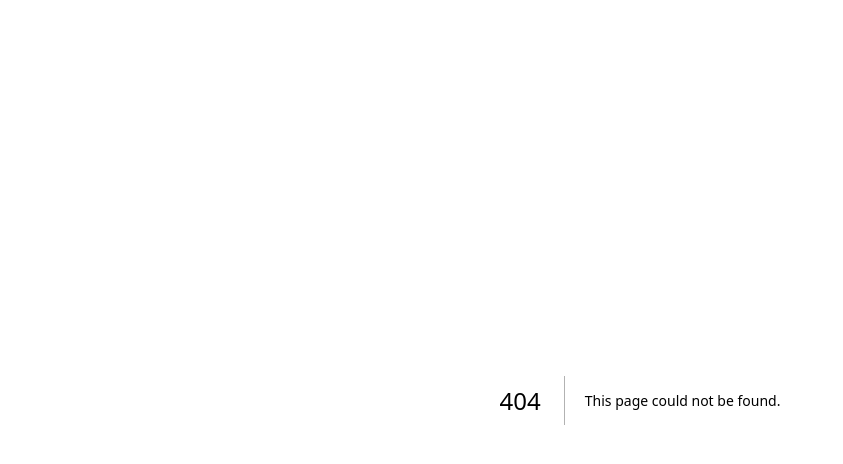
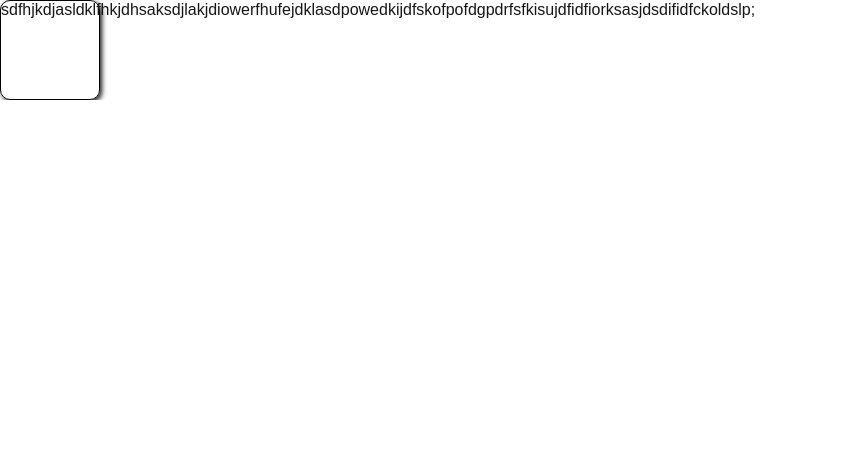
Before and after one commit to Raman-Shakya/Trash-Track, a Next.js app: page /dashboard in a window 1280 px wide. Before the commit this address had no page. Shown: the top 464 px of the page, without its empty margins (0-843 px from the left). Built offline with nearby package versions, Linux system fonts and the light colour scheme.

Commit message:
dashboard folder created

```diff
--- /dev/null
+++ b/src/app/dashboard/page.js
@@ -0,0 +1,12 @@
+"use client";
+
+import styles from './page.module.css'
+import { useRef, useState, useEffect } from 'react';
+
+export default function Dashboard() {
+    return <div className={styles.card}>
+        <div  className={styles.cardContent}>
+            <p>sdfhjkdjasldklfhkjdhsaksdjlakjdiowerfhufejdklasdpowedkijdfskofpofdgpdrfsfkisujdfidfiorksasjdsdifidfckoldslp;</p>
+        </div>
+    </div>;
+}
--- /dev/null
+++ b/src/app/dashboard/page.module.css
@@ -0,0 +1,12 @@
+.card {
+    width: 100%;
+    height: 100%;
+}
+
+.cardContent {
+    width: 100px;
+    height: 100px;
+    border: 1px solid black;
+    border-radius: 10px;
+    box-shadow: 2px 2px 5px;
+}
```
